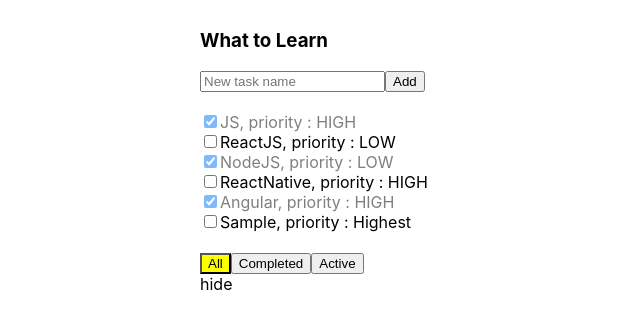
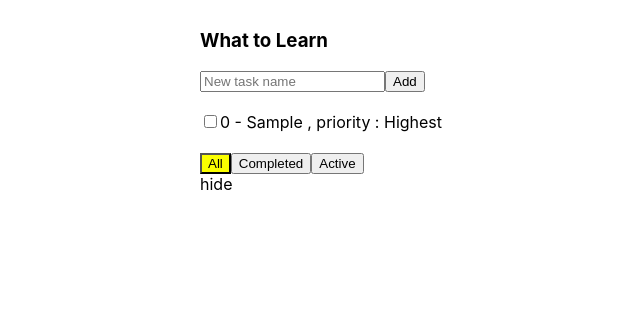
Before and after one commit to martos-art/to-do-list, a React (Create React App) app: page / in a window 1280 px wide. Both pictures are taken after typing "Sample" into the empty fields and a click on the button "Add". Shown: the top 328 px of the page, without its empty margins (200-840 px from the left). Built offline with nearby package versions, Linux system fonts and the light colour scheme.

Commit message:
6 taskEdit

```diff
--- a/src/App.js
+++ b/src/App.js
@@ -12,23 +12,28 @@
     // }
     // стейт это свойство
     // сет стейт это метод
+
+    nextTaskId = 0;
     state = {
         tasks: [
-            { title: "JS", isDone: true, priority: "HIGH" },
-            { title: "ReactJS", isDone: false, priority: "LOW" },
-            { title: "NodeJS", isDone: true, priority: "LOW" },
-            { title: "ReactNative", isDone: false, priority: "HIGH" },
-            { title: "Angular", isDone: true, priority: "HIGH" }
+            // { id: 1, title: "JS", isDone: true, priority: "HIGH" },
+            // { id: 2, title: "ReactJS", isDone: false, priority: "LOW" },
+            // { id: 3, title: "NodeJS", isDone: true, priority: "LOW" },
+            // { id: 4, title: "ReactNative", isDone: false, priority: "HIGH" },
+            // { id: 5, title: "Angular", isDone: true, priority: "HIGH" }
         ],
         filterValue: "All"
     };
 
+
     addTask = (newText) => {
         let newTask = {
+            id: this.nextTaskId,
             title: newText,
             isDone: false,
             priority: "Highest"
         };
+        this.nextTaskId++;
         let newTasks = [...this.state.tasks, newTask]
         this.setState({
             // setState асинхронная функция
@@ -41,26 +46,35 @@
         })
     }
 
-    changeStatus = (task, isDone) => {
+    cahngeTask = (taskId, obj) => {
         let newTasks = this.state.tasks.map(t => {
-            if (t != task) {
+            if (t.id === taskId) {
+                return { ...t, ...obj }
+            }
+            else {
                 return t;
-            } else {
-                return {...t, isDone: isDone}
             }
         });
         this.setState({
             tasks: newTasks
         })
+
+    }
+
+    changeStatus = (taskId, isDone) => {
+        this.cahngeTask(taskId, {isDone: isDone})
     };
-
+    changeTitle = (taskId, title) =>{
+        this.cahngeTask(taskId, {title: title})
+    };
 
     render = () => {
         return (
             <div className="App">
                 <div className="todoList">
-                    <TodoListHeader addTask={this.addTask}/>
-                    <TodoListTasks  changeStatus={this.changeStatus}
+                    <TodoListHeader addTask={this.addTask} />
+                    <TodoListTasks changeTitle={this.changeTitle}
+                        changeStatus={this.changeStatus}
                         tasks={this.state.tasks.filter(t => {
                             if (this.state.filterValue === "All") {
                                 return true;
--- a/src/TodoListTask.js
+++ b/src/TodoListTask.js
@@ -2,19 +2,38 @@
 import './App.css';
 
 class TodoListTask extends React.Component {
+    state = {
+        editMode: false
+    }
     onIsDoneChanged = (e) => {
-        this.props.changeStatus(this.props.task, e.currentTarget.checked);
+        this.props.changeStatus(this.props.task.id, e.currentTarget.checked);
     }
+
+    onTitleChanged = (e) => {
+        this.props.changeTitle(this.props.task.id, e.currentTarget.value)
+    }
+
+    activateEditMode = () => {
+        this.setState({ editMode: true })
+    }
+
+    deactivateEditMode = () => {
+        this.setState({ editMode: false })
+    }
+
+
     render = () => {
+
         let taskClassName = this.props.task.isDone ? "todoList-task done" : "todoList-task";
+
         return (
             <div className={taskClassName}>
                 <input type="checkbox"
                     checked={this.props.task.isDone}
                     onChange={this.onIsDoneChanged} />
-                <span>{this.props.task.title}
-                    , priority : {this.props.task.priority}</span>
-                {/* <span>, priority : {this.props.priority}</span> */}
+                {this.state.editMode
+                    ? <input onBlur={this.deactivateEditMode} onChange={this.onTitleChanged} autoFocus={true} value={this.props.task.title} />
+                    : <span onClick={this.activateEditMode}>{this.props.task.id} - {this.props.task.title} </span>}, priority : {this.props.task.priority}
             </div>
         )
     }
--- a/src/TodoListTasks.js
+++ b/src/TodoListTasks.js
@@ -7,7 +7,7 @@
 
         let tasksElements = this.props.tasks.map( task => {
             return (
-                <TodoListTask task={task} changeStatus={this.props.changeStatus} />
+                <TodoListTask task={task} changeTitle={this.props.changeTitle} changeStatus={this.props.changeStatus} />
             )
         });
         return (
```
Lines whose indentation alone changed are shown as unchanged.
